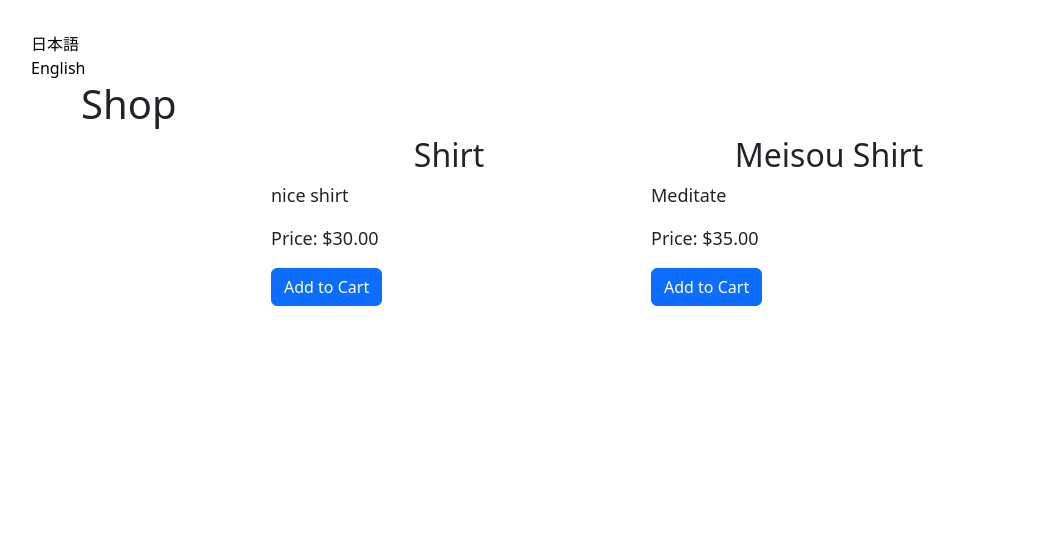
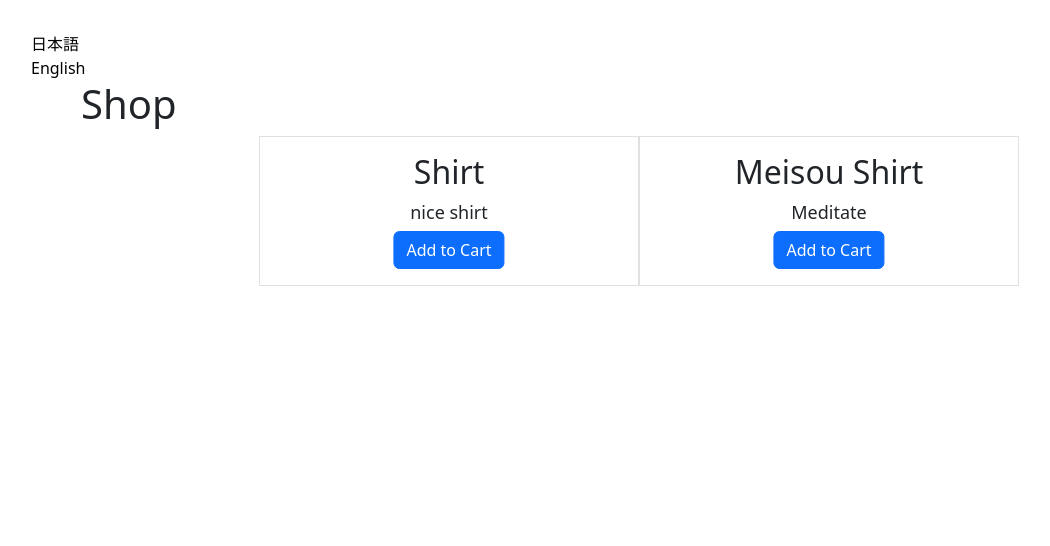
Before and after one commit to performlikemj/kihoko, a Django app: page /shop/ in a window 1280 px wide. Shown: the part 88-634 px from the top of the page, without its empty margins (1-1051 px from the left). Run offline with Django 4.2, Linux system fonts and the light colour scheme; data comes from the database, SQL or seed files in the repository; data that the repository does not hold is empty; some libraries are stand-ins or nearby versions.

Commit message:
Refactor css and html to have a more structured shop image items

```diff
--- a/portfolio/static/portfolio/css/light.css
+++ b/portfolio/static/portfolio/css/light.css
@@ -191,3 +191,31 @@
   margin-left: auto;
   margin-right: auto;
 }
+
+.product-card {
+  border: 1px solid #e0e0e0;
+  padding: 1rem;
+  margin-bottom: 1rem;
+  text-align: center;
+  position: relative;
+}
+
+.merch-image img {
+  max-width: 100%;
+  height: auto;
+}
+
+.description {
+  white-space: nowrap;
+  overflow: hidden;
+  text-overflow: ellipsis;
+  max-width: 90%;
+  margin: 0 auto;
+}
+
+.add-to-cart {
+  position: absolute;
+  bottom: 1rem;
+  left: 50%;
+  transform: translateX(-50%);
+}
--- a/portfolio/templates/portfolio/shop.html
+++ b/portfolio/templates/portfolio/shop.html
@@ -19,14 +19,14 @@
         {% endif %}
         <div class="row">
             {% for merch in merchandise %}
-                <div class="col-md-4">
-                    <div class="merch-image-slider">
+                 <div class="col-md-4 product-card">
+                     <div class="merch-image">
                          {% for image in merch.merchandiseimage_set.all %}
                              <img src="{{ image.image.url }}" alt="{{ image.title }}" class="img-fluid">
                          {% endfor %}
                      </div>
                      <h2>{{ merch.title }}</h2>
-                    <p>{{ merch.description|truncatechars:100 }}</p>
+                     <p class="description">{{ merch.description|truncatechars:100 }}</p>
                      <p>Price: ${{ merch.price }}</p>
                      <button class="btn btn-primary add-to-cart" data-merch-id="{{ merch.id }}">{% trans "Add to Cart" %}</button>
                  </div>
```
Lines whose indentation alone changed are shown as unchanged.
